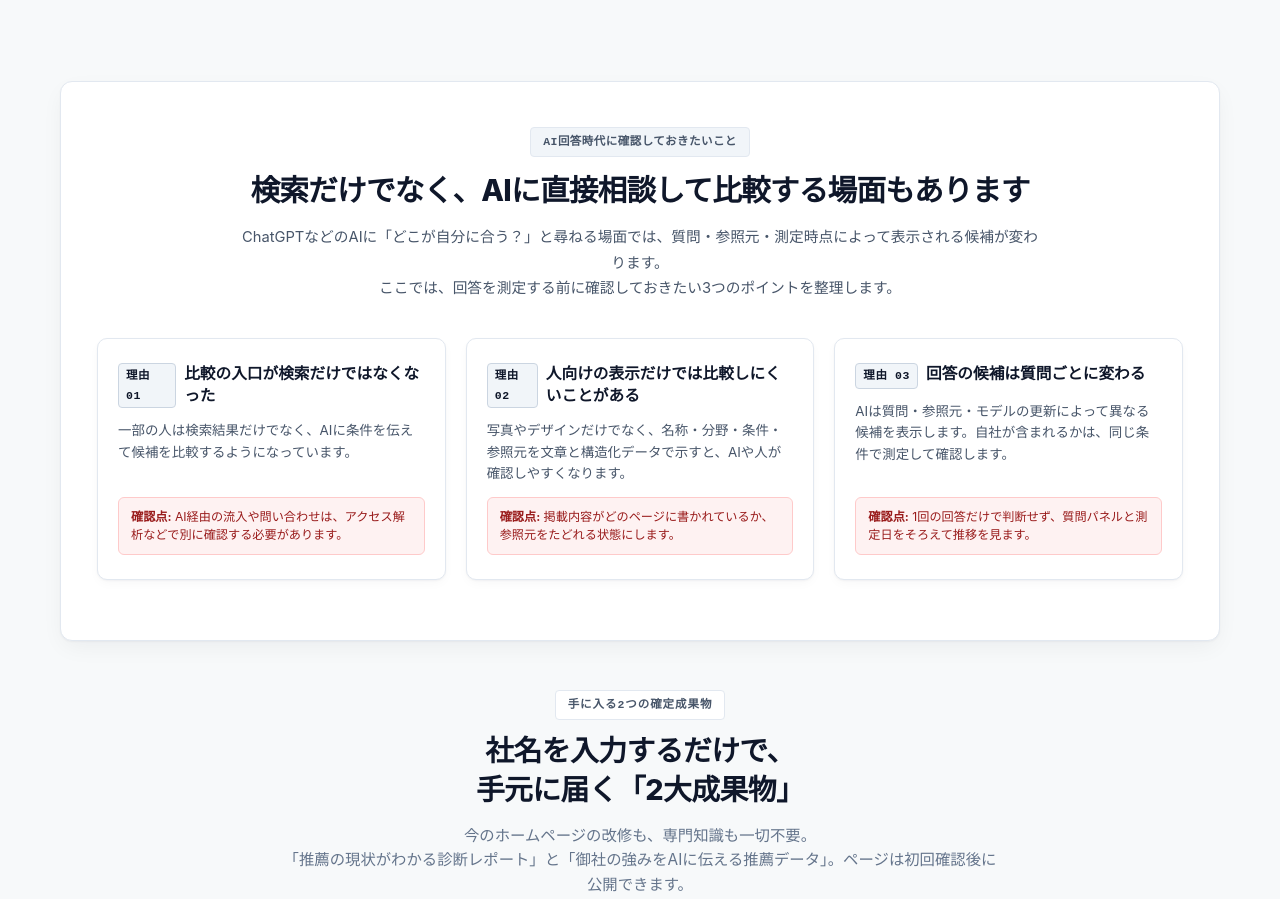
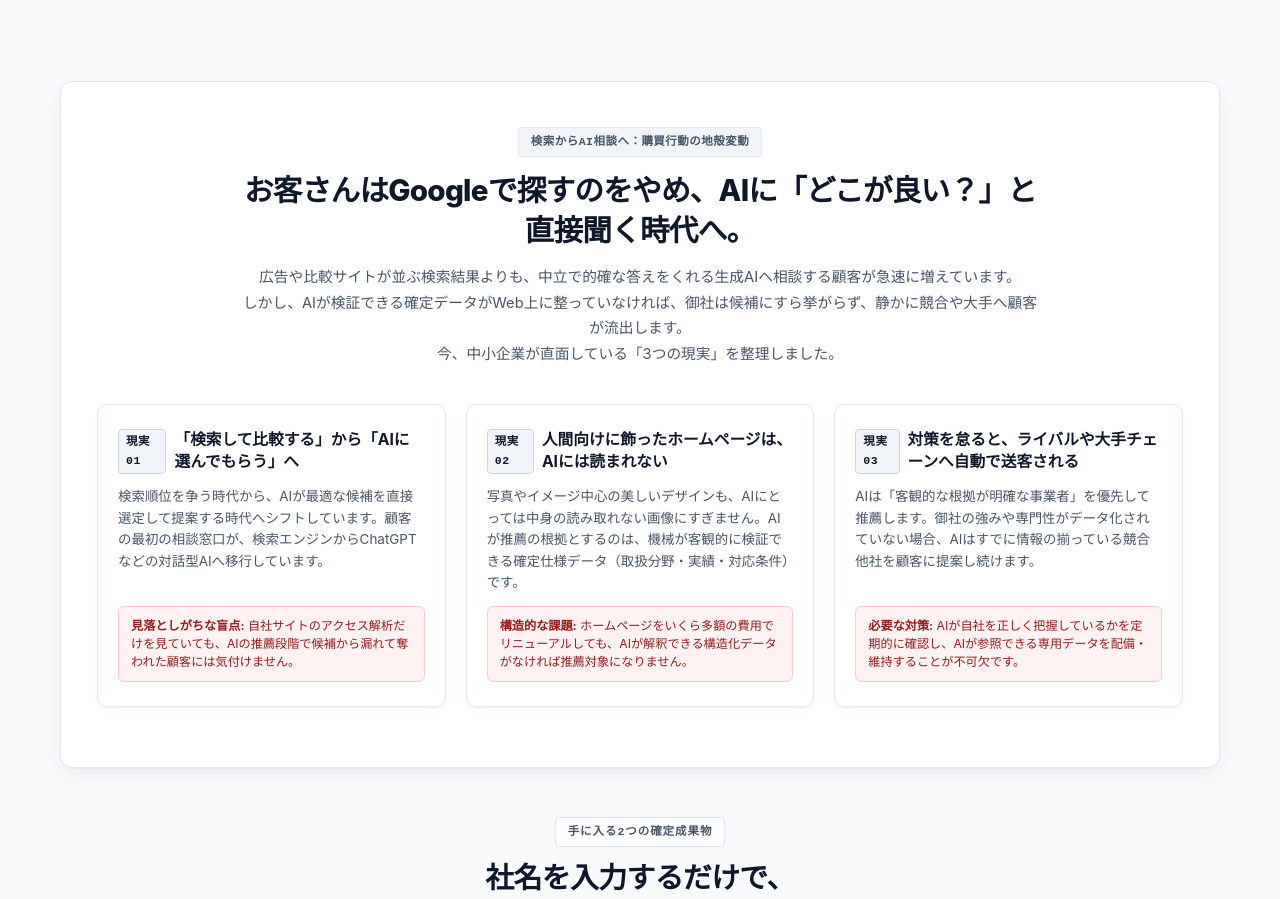
Before and after one commit to salve-de/AIX-next, a Next.js app: page / in a window 1280 px wide. Shown: the part 1720-2619 px from the top of the page. Built offline with nearby package versions, Linux system fonts and the light colour scheme; no server answers.

Commit message:
fix(copy): Google検索衰退セクションの弱腰コピーを全面浄化し品格ある『3つの現実』へ刷新

```diff
--- a/components/google-decline-problem-section.tsx
+++ b/components/google-decline-problem-section.tsx
@@ -36,7 +36,7 @@ export function GoogleDeclineProblemSection() {
               fontFamily: "var(--font-mono, monospace)",
             }}
           >
-            AI回答時代に確認しておきたいこと
+            検索からAI相談へ：購買行動の地殻変動
           </span>
           <h2
             style={{
@@ -48,11 +48,12 @@ export function GoogleDeclineProblemSection() {
               margin: "0 0 14px",
             }}
           >
-            検索だけでなく、AIに直接相談して比較する場面もあります
+            お客さんはGoogleで探すのをやめ、AIに「どこが良い？」と直接聞く時代へ。
           </h2>
           <p style={{ fontSize: "0.92rem", color: "#475569", lineHeight: 1.75, margin: 0 }}>
-            ChatGPTなどのAIに「どこが自分に合う？」と尋ねる場面では、質問・参照元・測定時点によって表示される候補が変わります。<br />
-            ここでは、回答を測定する前に確認しておきたい3つのポイントを整理します。
+            広告や比較サイトが並ぶ検索結果よりも、中立で的確な答えをくれる生成AIへ相談する顧客が急速に増えています。<br />
+            しかし、AIが検証できる確定データがWeb上に整っていなければ、御社は候補にすら挙がらず、静かに競合や大手へ顧客が流出します。<br />
+            今、中小企業が直面している「3つの現実」を整理しました。
           </p>
         </div>
 
@@ -65,7 +66,7 @@ export function GoogleDeclineProblemSection() {
             marginBottom: "16px",
           }}
         >
-          {/* 理由 01 */}
+          {/* 現実 01 */}
           <div
             className="shadow-ambient-sm shadow-ambient-hover"
             style={{
@@ -92,21 +93,21 @@ export function GoogleDeclineProblemSection() {
                   letterSpacing: "0.05em",
                 }}
               >
-                理由 01
+                現実 01
               </span>
               <strong style={{ fontSize: "0.98rem", color: "#0f172a", lineHeight: 1.4 }}>
-                比較の入口が検索だけではなくなった
+                「検索して比較する」から「AIに選んでもらう」へ
               </strong>
             </div>
             <p style={{ fontSize: "0.84rem", color: "#475569", lineHeight: 1.6, margin: 0 }}>
-              一部の人は検索結果だけでなく、AIに条件を伝えて候補を比較するようになっています。
+              検索順位を争う時代から、AIが最適な候補を直接選定して提案する時代へシフトしています。顧客の最初の相談窓口が、検索エンジンからChatGPTなどの対話型AIへ移行しています。
             </p>
             <div style={{ marginTop: "auto", background: "#fef2f2", border: "1px solid #fecaca", padding: "10px 12px", borderRadius: "6px", fontSize: "0.76rem", color: "#991b1b", lineHeight: 1.5 }}>
-              <strong>確認点:</strong> AI経由の流入や問い合わせは、アクセス解析などで別に確認する必要があります。
+              <strong>見落としがちな盲点:</strong> 自社サイトのアクセス解析だけを見ていても、AIの推薦段階で候補から漏れて奪われた顧客には気付けません。
             </div>
           </div>
 
-          {/* 理由 02 */}
+          {/* 現実 02 */}
           <div
             className="shadow-ambient-sm shadow-ambient-hover"
             style={{
@@ -133,21 +134,21 @@ export function GoogleDeclineProblemSection() {
                   letterSpacing: "0.05em",
                 }}
               >
-                理由 02
+                現実 02
               </span>
               <strong style={{ fontSize: "0.98rem", color: "#0f172a", lineHeight: 1.4 }}>
-                人向けの表示だけでは比較しにくいことがある
+                人間向けに飾ったホームページは、AIには読まれない
               </strong>
             </div>
             <p style={{ fontSize: "0.84rem", color: "#475569", lineHeight: 1.6, margin: 0 }}>
-              写真やデザインだけでなく、名称・分野・条件・参照元を文章と構造化データで示すと、AIや人が確認しやすくなります。
+              写真やイメージ中心の美しいデザインも、AIにとっては中身の読み取れない画像にすぎません。AIが推薦の根拠とするのは、機械が客観的に検証できる確定仕様データ（取扱分野・実績・対応条件）です。
             </p>
             <div style={{ marginTop: "auto", background: "#fef2f2", border: "1px solid #fecaca", padding: "10px 12px", borderRadius: "6px", fontSize: "0.76rem", color: "#991b1b", lineHeight: 1.5 }}>
-              <strong>確認点:</strong> 掲載内容がどのページに書かれているか、参照元をたどれる状態にします。
+              <strong>構造的な課題:</strong> ホームページをいくら多額の費用でリニューアルしても、AIが解釈できる構造化データがなければ推薦対象になりません。
             </div>
           </div>
 
-          {/* 理由 03 */}
+          {/* 現実 03 */}
           <div
             className="shadow-ambient-sm shadow-ambient-hover"
             style={{
@@ -174,17 +175,17 @@ export function GoogleDeclineProblemSection() {
                   letterSpacing: "0.05em",
                 }}
               >
-                理由 03
+                現実 03
               </span>
               <strong style={{ fontSize: "0.98rem", color: "#0f172a", lineHeight: 1.4 }}>
-                回答の候補は質問ごとに変わる
+                対策を怠ると、ライバルや大手チェーンへ自動で送客される
               </strong>
             </div>
             <p style={{ fontSize: "0.84rem", color: "#475569", lineHeight: 1.6, margin: 0 }}>
-              AIは質問・参照元・モデルの更新によって異なる候補を表示します。自社が含まれるかは、同じ条件で測定して確認します。
+              AIは「客観的な根拠が明確な事業者」を優先して推薦します。御社の強みや専門性がデータ化されていない場合、AIはすでに情報の揃っている競合他社を顧客に提案し続けます。
             </p>
             <div style={{ marginTop: "auto", background: "#fef2f2", border: "1px solid #fecaca", padding: "10px 12px", borderRadius: "6px", fontSize: "0.76rem", color: "#991b1b", lineHeight: 1.5 }}>
-              <strong>確認点:</strong> 1回の回答だけで判断せず、質問パネルと測定日をそろえて推移を見ます。
+              <strong>必要な対策:</strong> AIが自社を正しく把握しているかを定期的に確認し、AIが参照できる専用データを配備・維持することが不可欠です。
             </div>
           </div>
         </div>
```
Also changed, not shown: 1 other file (tests, documents, lock files or other folders).
